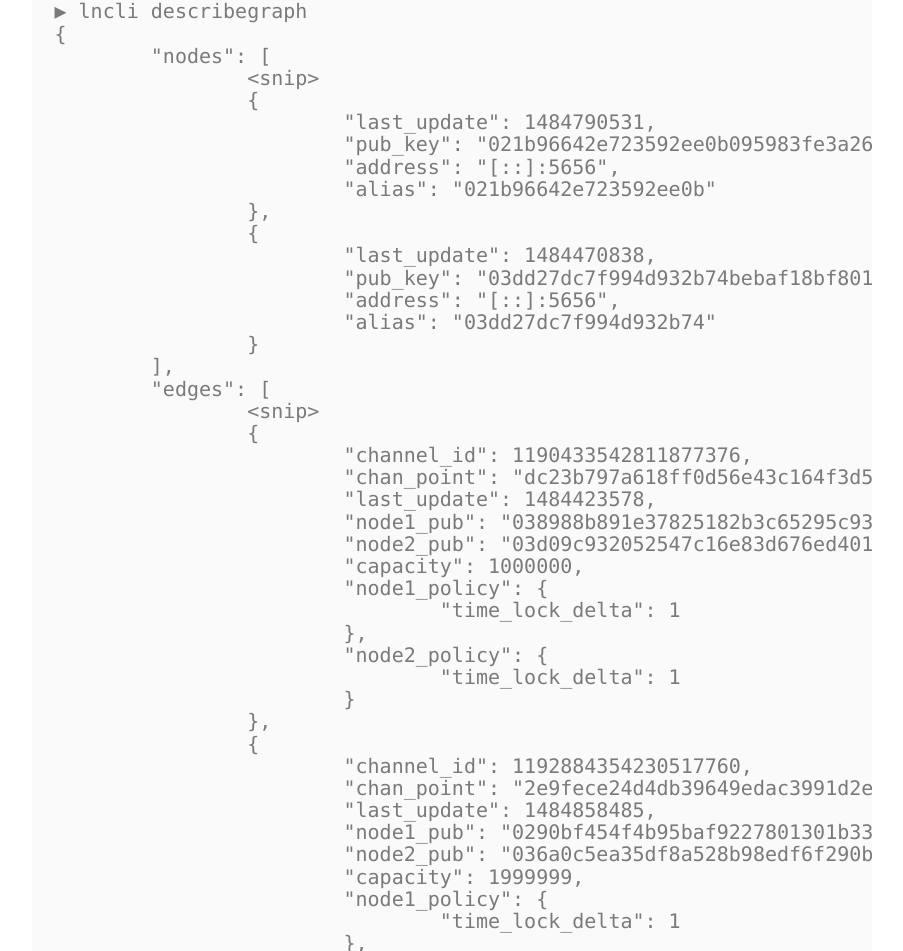
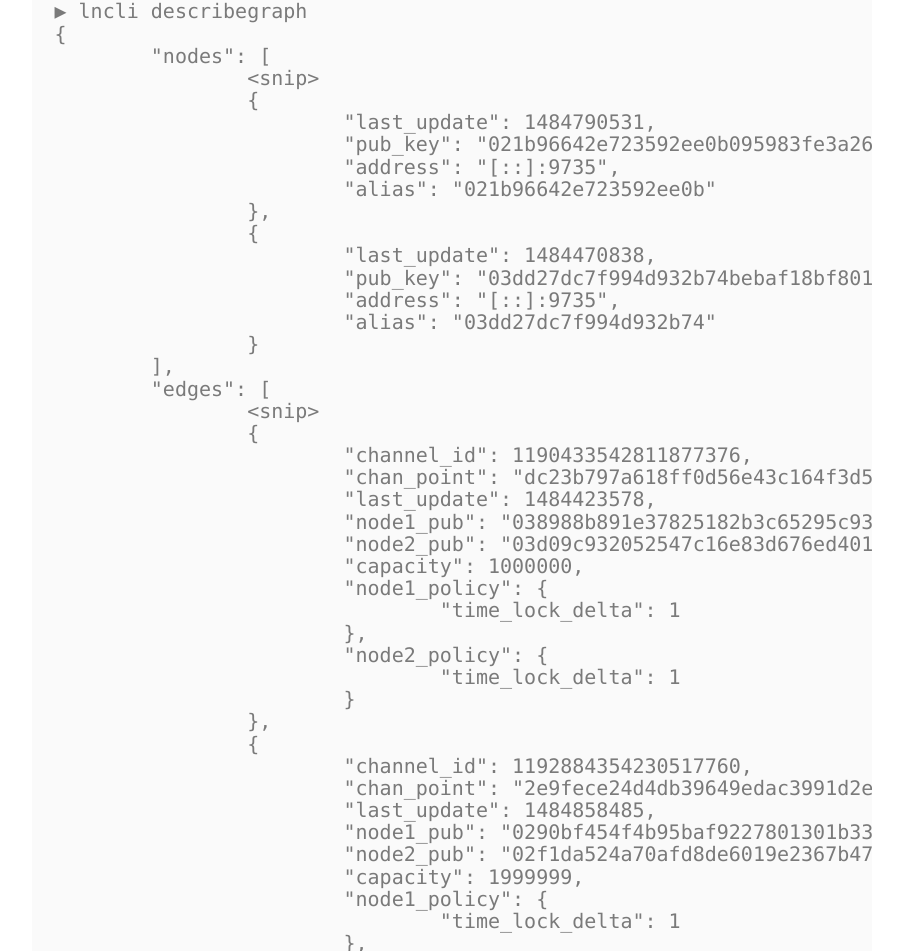
Before and after one commit to lightninglabs/lightninglabs.github.io, a Jekyll site: the page built from _posts/2017-01-17-lightning-network-faucet.markdown, in a window 1280 px wide and 1400 px high, scrolled down 11807 px. Shown: the part 261-1212 px from the top of the window, without its empty margins (188-1091 px from the left). Built offline with Jekyll 4.4.1, drawn with Linux system fonts in a browser that asks for light colours; some of the changed text lies outside the part shown.

Commit message:
update faucet id and port to current values

````diff
--- a/_posts/2017-01-17-lightning-network-faucet.markdown
+++ b/_posts/2017-01-17-lightning-network-faucet.markdown
@@ -282,7 +282,7 @@
 faucet's `lnd` node:
 
 ```
-lncli connect 036a0c5ea35df8a528b98edf6f290b28676d51d0fe202b073fe677612a39c0aa09@faucet.lightning.community:5656
+lncli connect 02f1da524a70afd8de6019e2367b47d8d41a623aa3594f55d0785fe1b047c853bc@faucet.lightning.community:9735
 ```
 
 The hex characters within that command are the faucet's public key. The public
@@ -298,9 +298,9 @@
 {
 	"peers": [
 		{
-			"pub_key": "036a0c5ea35df8a528b98edf6f290b28676d51d0fe202b073fe677612a39c0aa09",
+			"pub_key": "02f1da524a70afd8de6019e2367b47d8d41a623aa3594f55d0785fe1b047c853bc",
 			"peer_id": 1,
-			"address": "159.203.125.125:5656",
+			"address": "159.203.125.125:9735",
 			"bytes_sent": 5012,
 			"bytes_recv": 4646
 		}
@@ -414,13 +414,13 @@
 		{
 			"last_update": 1484790531,
 			"pub_key": "021b96642e723592ee0b095983fe3a26c8b40b8926968d8b7510e51c9429d4562c",
-			"address": "[::]:5656",
+			"address": "[::]:9735",
 			"alias": "021b96642e723592ee0b"
 		},
 		{
 			"last_update": 1484470838,
 			"pub_key": "03dd27dc7f994d932b74bebaf18bf801447a514eb4fb33b0f8000b33c036e51ed2",
-			"address": "[::]:5656",
+			"address": "[::]:9735",
 			"alias": "03dd27dc7f994d932b74"
 		}
 	],
````
Also changed, not shown: other parts of _posts/2017-01-17-lightning-network-faucet.markdown (+4 -4 lines).
